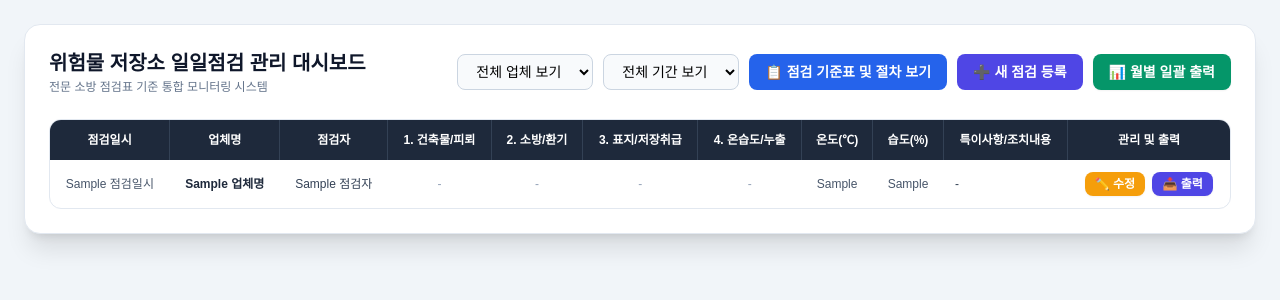
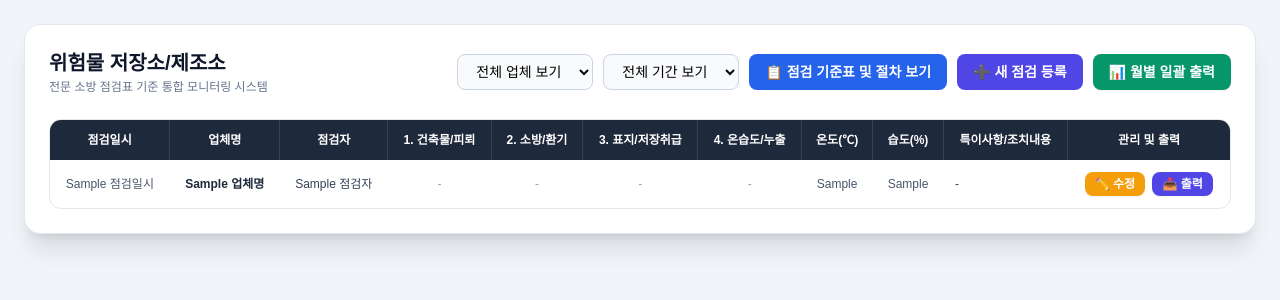
Before and after one commit to wjsdydxo94-a11y/hazardous-check, a Flask app: template templates/admin.html in a window 1280 px wide. Shown: the top 300 px of the page. Run offline with Flask 3, Linux system fonts and the light colour scheme; the template is opened without the code that fills it: most values are stand-ins (such as "Sample title", 1, 10 or a date in 2020); some libraries are stand-ins or nearby versions; some web fonts are replaced.

Commit message:
Update admin.html

```diff
--- a/templates/admin.html
+++ b/templates/admin.html
@@ -3,7 +3,7 @@
 <head>
     <meta charset="UTF-8">
     <meta name="viewport" content="width=device-width, initial-scale=1.0">
-    <title>위험물 저장소 일일점검 관리 대시보드</title>
+    <title>위험물 저장소/제조소 관리 대시보드</title>
     <script src="https://cdn.tailwindcss.com"></script>
     <link href="https://fonts.googleapis.com/css2?family=Pretendard:wght@400;500;600;700&display=swap" rel="stylesheet">
     <style> body { font-family: 'Pretendard', sans-serif; } </style>
@@ -13,7 +13,7 @@
 
         <div class="flex flex-wrap justify-between items-center mb-6 gap-4">
             <div>
-                <h1 class="text-xl font-bold text-slate-900">위험물 저장소 일일점검 관리 대시보드</h1>
+                <h1 class="text-xl font-bold text-slate-900">위험물 저장소/제조소</h1>
                 <p class="text-xs text-slate-500 mt-0.5">전문 소방 점검표 기준 통합 모니터링 시스템</p>
             </div>
             <div class="flex flex-wrap gap-2.5 items-center">
@@ -137,7 +137,7 @@
                             {{ remarks | join(' / ') if remarks else '-' }}
                         </td>
 
-                        <!-- 수정 및 개별 상세 엑셀 출력 버튼 -->
+                        <!-- 수정 및 개별 상세 주간점검표 출력 버튼 -->
                         <td class="py-3 px-3 space-x-1">
                             <button onclick="openEditModal(this)" class="bg-amber-500 text-white px-2.5 py-1 rounded-lg font-bold hover:bg-amber-600 transition shadow-sm">
                                 ✏️ 수정
@@ -153,15 +153,14 @@
         </div>
     </div>
 
-    <!-- 점검 추가 모달 -->
+    <!-- 주간점검 추가 모달 -->
     <div id="addModal" class="fixed inset-0 bg-slate-900/50 backdrop-blur-sm hidden items-center justify-center p-4 z-50">
         <div class="bg-white max-w-lg w-full rounded-2xl shadow-2xl border border-slate-200 overflow-hidden max-h-[90vh] flex flex-col">
             <div class="bg-indigo-600 text-white px-6 py-4 flex justify-between items-center">
-                <h2 class="text-base font-bold">➕ 새로운 위험물 일일점검 등록</h2>
+                <h2 class="text-base font-bold">➕ 새로운 위험물 주간점검 등록</h2>
                 <button onclick="closeAddModal()" class="text-white text-xl font-bold px-2">&times;</button>
             </div>
             <form action="/admin_add" method="POST" class="p-6 overflow-y-auto space-y-4 text-xs">
-                <!-- 점검 일시 선택 -->
                 <div class="bg-indigo-50 p-3 rounded-xl border border-indigo-100 space-y-1">
                     <label class="block font-bold text-indigo-900">점검 일시 선택</label>
                     <input type="datetime-local" name="inspection_date" required class="w-full p-2 bg-white border border-indigo-200 rounded-lg text-slate-800 font-medium">
@@ -240,17 +239,16 @@
         </div>
     </div>
 
-    <!-- 점검 수정 모달 -->
+    <!-- 주간점검 수정 모달 -->
     <div id="editModal" class="fixed inset-0 bg-slate-900/50 backdrop-blur-sm hidden items-center justify-center p-4 z-50">
         <div class="bg-white max-w-lg w-full rounded-2xl shadow-2xl border border-slate-200 overflow-hidden max-h-[90vh] flex flex-col">
             <div class="bg-amber-600 text-white px-6 py-4 flex justify-between items-center">
-                <h2 class="text-base font-bold">✏️ 위험물 일일점검 기록 수정</h2>
+                <h2 class="text-base font-bold">✏️ 위험물 주간점검 기록 수정</h2>
                 <button onclick="closeEditModal()" class="text-white text-xl font-bold px-2">&times;</button>
             </div>
             <form action="/admin_edit" method="POST" class="p-6 overflow-y-auto space-y-4 text-xs">
                 <input type="hidden" id="editIndex" name="index">
 
-                <!-- 점검 일시 수정 -->
                 <div class="bg-amber-50 p-3 rounded-xl border border-amber-100 space-y-1">
                     <label class="block font-bold text-amber-900">점검 일시 수정</label>
                     <input type="datetime-local" id="editDate" name="inspection_date" required class="w-full p-2 bg-white border border-amber-200 rounded-lg text-slate-800 font-medium">
@@ -335,7 +333,7 @@
             <div class="bg-slate-900 text-white px-6 py-4 flex justify-between items-center">
                 <div>
                     <h2 class="text-base font-bold">📋 4대 점검 항목별 상세 절차 및 기준표</h2>
-                    <p class="text-xs text-slate-400 mt-0.5">초보자 및 현장 작업자가 숙지해야 할 일일점검 세부 방법 및 정상 판정 기준</p>
+                    <p class="text-xs text-slate-400 mt-0.5">초보자 및 현장 작업자가 숙지해야 할 주간점검 세부 방법 및 정상 판정 기준</p>
                 </div>
                 <button onclick="closeGuideModal()" class="text-slate-400 hover:text-white text-xl font-bold px-2">&times;</button>
             </div>
@@ -453,7 +451,6 @@
         }
 
         function openAddModal() {
-            // 기본값으로 현재 로컬 날짜/시간 설정
             const now = new Date();
             now.setMinutes(now.getMinutes() - now.getTimezoneOffset());
             document.querySelector('#addModal input[name="inspection_date"]').value = now.toISOString().slice(0,16);
```
